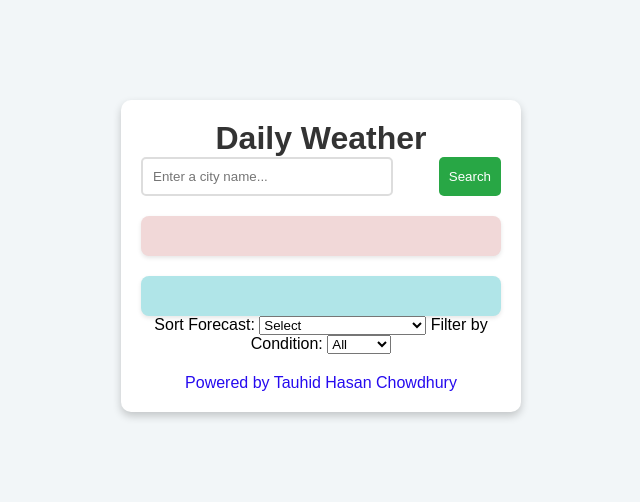
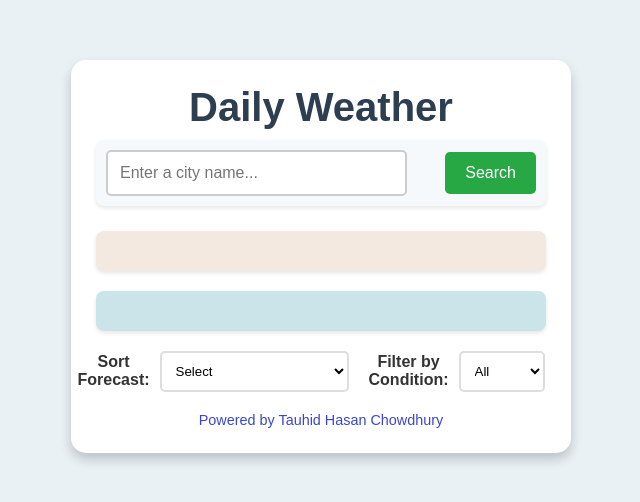
Before and after one commit to Tauhid9/Daily-Weather, a plain HTML site: page index.html in a window 1280 px wide. Shown: the part 144-646 px from the top of the page, without its empty margins (319-959 px from the left). Drawn offline with Linux system fonts and the light colour scheme.

Commit message:
Update styles.css

```diff
--- a/styles.css
+++ b/styles.css
@@ -6,70 +6,142 @@
 }
 
 body {
-    background-color: #f2f6f8;
+    background-color: #e9f1f5; /* Lighter background for better contrast */
     display: flex;
     justify-content: center;
     align-items: center;
     min-height: 100vh;
+    padding: 20px; /* Add some padding to avoid edges */
 }
 
 .container {
     background-color: white;
-    border-radius: 10px;
-    box-shadow: 0 4px 8px rgba(0, 0, 0, 0.2);
+    border-radius: 15px; /* More rounded corners */
+    box-shadow: 0 6px 12px rgba(0, 0, 0, 0.2); /* Deeper shadow */
     width: 100%;
-    max-width: 400px;
-    padding: 20px;
+    max-width: 500px; /* Increased max-width for more space */
+    padding: 25px; /* Added padding for breathing space */
     text-align: center;
+    transition: transform 0.3s; /* Smooth hover effect */
+}
+
+.container:hover {
+    transform: translateY(-2px); /* Slight lift effect on hover */
 }
 
 header {
-    margin-bottom: 20px;
+    margin-bottom: 25px;
 }
 
 h1 {
-    color: #333;
+    color: #2c3e50; /* Darker title color */
+    font-size: 2.5rem; /* Larger title */
+    margin-bottom: 10px; /* Space below the title */
 }
 
 .search-bar {
     display: flex;
     justify-content: space-between;
+    align-items: center; /* Center items vertically */
     margin-bottom: 20px;
+    padding: 10px;
+    background-color: #f6f9fc; /* Softer background for the search bar */
+    border-radius: 8px;
+    box-shadow: 0 2px 4px rgba(0, 0, 0, 0.1); /* Subtle shadow for depth */
 }
 
 #locationInput {
     width: 70%;
-    padding: 10px;
-    border: 2px solid #ddd;
+    padding: 12px; /* Increased padding */
+    border: 2px solid #ccc; /* Slightly darker border */
     border-radius: 5px;
+    font-size: 1rem;
+    outline: none;
+    transition: border-color 0.3s ease;
+}
+
+#locationInput:focus {
+    border-color: #006eff; /* Blue border on focus */
+    box-shadow: 0 0 5px rgba(0, 123, 255, 0.5); /* Subtle glow */
 }
 
 #searchBtn {
-    padding: 10px;
-    background-color: #28a745;
+    padding: 12px 20px; /* Increased padding */
+    background-color: #28a745; /* Green background */
     color: white;
     border: none;
     border-radius: 5px;
     cursor: pointer;
+    font-size: 1rem;
+    transition: background-color 0.3s ease, transform 0.3s ease; /* Added transform transition */
 }
 
 #searchBtn:hover {
-    background-color: #218838;
+    background-color: #218838; /* Darker green on hover */
+    transform: translateY(-2px); /* Lift effect */
 }
 
 .weather-info {
     padding: 20px;
-    background-color: #f1d8d8;
+    background-color: #f3e9e0; /* Softer background */
     border-radius: 8px;
     box-shadow: 0 2px 4px rgba(0, 0, 0, 0.1);
     margin-bottom: 20px;
+    transition: transform 0.3s; /* Smooth transition */
 }
 
 .forecast-info {
     padding: 20px;
-    background-color: #b0e5e8;
+    background-color: #cbe4e9; /* Soft blue for forecast */
     border-radius: 8px;
     box-shadow: 0 2px 4px rgba(0, 0, 0, 0.1);
+}
+
+.forecast-day {
+    padding: 10px;
+    border-bottom: 1px solid #ddd;
+    transition: background-color 0.3s; /* Transition effect */
+}
+
+.forecast-day:hover {
+    background-color: #f0f8ff; /* Light blue on hover */
+}
+
+.forecast-day:last-child {
+    border-bottom: none; /* Remove last border */
+}
+
+.forecast-day img {
+    width: 50px; /* Slightly larger icons */
+    height: 50px; /* Slightly larger icons */
+}
+
+.sorting-filters {
+    margin: 20px 0;
+    display: flex;
+    align-items: center; /* Center items vertically */
+    justify-content: center; /* Center items horizontally */
+}
+
+.sorting-filters label {
+    margin-right: 10px;
+    font-weight: bold;
+    color: #333; /* Darker label color */
+}
+
+#sortOptions, #filterOptions {
+    padding: 10px; /* Increased padding */
+    border: 2px solid #ddd;
+    border-radius: 5px;
+    cursor: pointer;
+    background-color: #ffffff;
+    transition: border-color 0.3s, background-color 0.3s; /* Background color change */
+    margin-right: 20px; /* Add space between dropdowns */
+}
+
+#sortOptions:hover, #filterOptions:hover {
+    border-color: #28a745; /* Green border on hover */
+    background-color: #f8f9fa; /* Light grey background on hover */
 }
 
 footer {
@@ -77,5 +149,6 @@ footer {
 }
 
 footer p {
-    color: #260bef;
+    color: #3b47c8; /* Darker footer text */
+    font-size: 0.9rem; /* Smaller footer text */
 }
```
